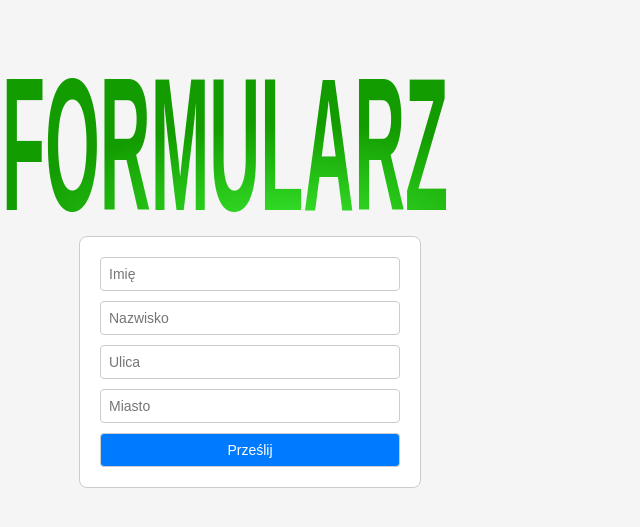
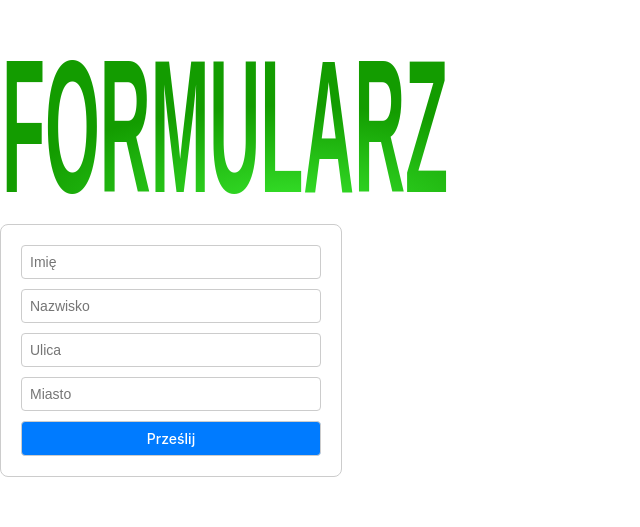
Before and after one commit to SzymeQ-pl/formularz, a React (Vite) app: page / in a window 1280 px wide. Shown: the part 123-650 px from the top of the page, without its empty margins (0-640 px from the left). Built offline with nearby package versions, Linux system fonts and the light colour scheme.

Commit message:
Update App.css

```diff
--- a/src/App.css
+++ b/src/App.css
@@ -1,30 +1,19 @@
-/* App.css */
-body, html {
-  margin: 0;
-  padding: 0;
-  height: 100%;
-  font-family: Arial, sans-serif;
-  background-color: #f5f5f5;
-}
 
-.page-wrapper {
+.App {
   display: flex;
+  flex-direction: column;
   justify-content: center;
   align-items: center;
   min-height: 100vh;
-}
-
-.container {
-  display: flex;
-  flex-direction: column;
-  align-items: center;
-  gap: 20px;
+  background-color: #f5f5f5;
+  font-family: Arial, sans-serif;
 }
 
 .banner {
   width: 100%;
   max-width: 600px;
   object-fit: contain;
+  margin-bottom: 20px;
 }
 
 .form {
@@ -36,6 +25,7 @@ body, html {
   background-color: #fff;
   border-radius: 8px;
   border: 1px solid #ccc;
+  margin-bottom: 30px;
 }
 
 .form input,
```
